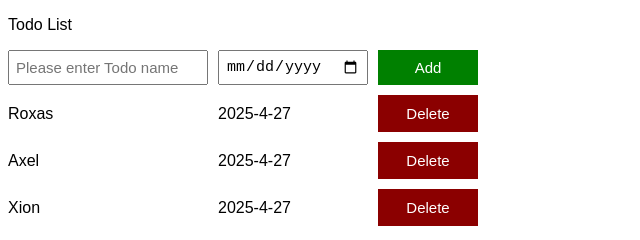
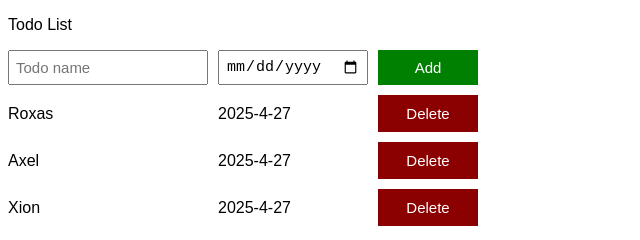
Before and after one commit to Ginmerl/TodoList, a plain HTML site: page index.html in a window 1280 px wide. Shown: the full height of the page, 0-640 px from the left. Drawn offline with Linux system fonts and the light colour scheme.

Commit message:
Update index.html

```diff
--- a/index.html
+++ b/index.html
@@ -10,7 +10,7 @@
     <p>Todo List</p>
 
     <div class="todo-input-grid">
-      <input placeholder="Please enter Todo name" class="js-name-input name-input">
+      <input placeholder="Todo name" class="js-name-input name-input">
       <input type="date" class="js-due-date-input due-date-input">
       <button onclick="addTodo();" class="add-todo-button">Add</button>
     </div>
```
